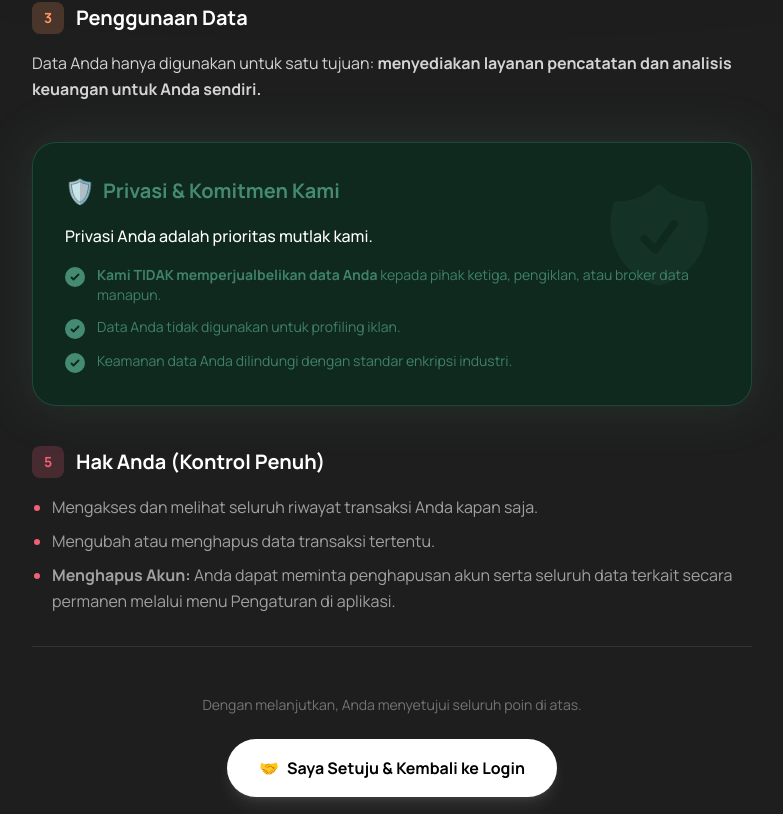
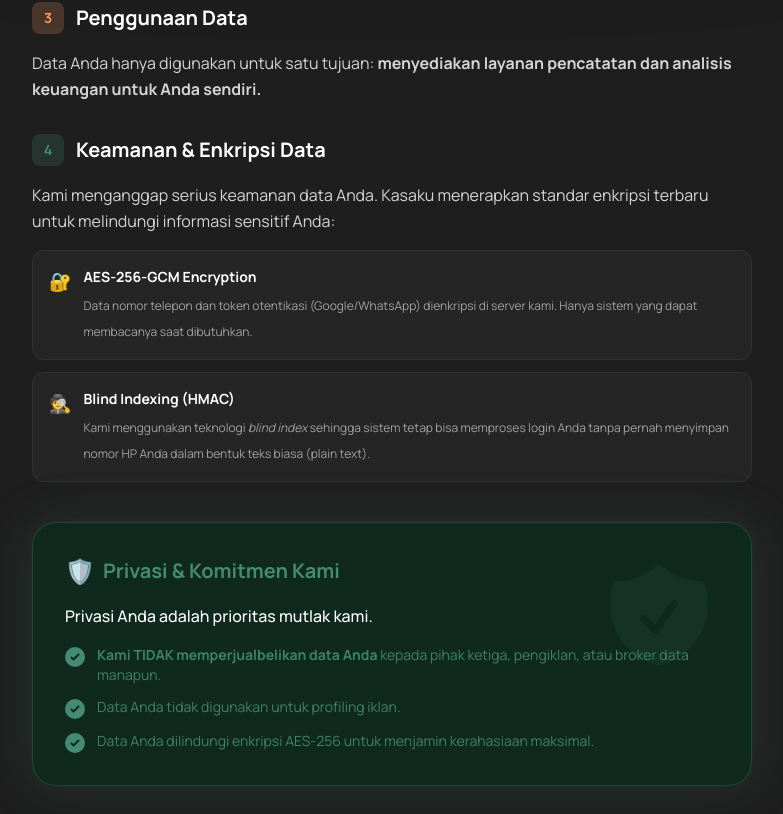
Before and after one commit to Zekkenwa/kasaku, a Next.js app: page /syarat-ketentuan in a window 1280 px wide. Shown: the part 766-1580 px from the top of the page, without its empty margins (248-1031 px from the left). Built offline with nearby package versions, Linux system fonts and the light colour scheme.

Commit message:
docs: update homepage features and terms with security information

```diff
--- a/app/syarat-ketentuan/page.tsx
+++ b/app/syarat-ketentuan/page.tsx
@@ -65,7 +65,34 @@ export default function TermsConditionsPage() {
                         </p>
                     </section>
 
-                    {/* 4. Privasi & Keamanan (Special Card) */}
+                    {/* 4. Keamanan & Enkripsi Data */}
+                    <section className="animate-fade-in-up delay-[400ms]">
+                        <h2 className="text-xl font-bold text-white mb-4 flex items-center gap-3">
+                            <span className="w-8 h-8 rounded-lg bg-brand-green/20 text-brand-green flex items-center justify-center text-sm font-bold">4</span>
+                            Keamanan & Enkripsi Data
+                        </h2>
+                        <p className="mb-4">
+                            Kami menganggap serius keamanan data Anda. Kasaku menerapkan standar enkripsi terbaru untuk melindungi informasi sensitif Anda:
+                        </p>
+                        <ul className="grid gap-3 mb-4">
+                            <li className="bg-[#252525] p-4 rounded-xl border border-white/5 flex gap-3">
+                                <span className="text-lg">🔐</span>
+                                <div>
+                                    <strong className="text-white block text-sm mb-1">AES-256-GCM Encryption</strong>
+                                    <span className="text-xs text-neutral-400">Data nomor telepon dan token otentikasi (Google/WhatsApp) dienkripsi di server kami. Hanya sistem yang dapat membacanya saat dibutuhkan.</span>
+                                </div>
+                            </li>
+                            <li className="bg-[#252525] p-4 rounded-xl border border-white/5 flex gap-3">
+                                <span className="text-lg">🕵️</span>
+                                <div>
+                                    <strong className="text-white block text-sm mb-1">Blind Indexing (HMAC)</strong>
+                                    <span className="text-xs text-neutral-400">Kami menggunakan teknologi <em>blind index</em> sehingga sistem tetap bisa memproses login Anda tanpa pernah menyimpan nomor HP Anda dalam bentuk teks biasa (plain text).</span>
+                                </div>
+                            </li>
+                        </ul>
+                    </section>
+
+                    {/* 5. Privasi & Komitmen Kami (Special Card) */}
                     <section className="animate-fade-in-up delay-500 my-10 relative group">
                         <div className="absolute inset-0 bg-brand-green/20 rounded-3xl blur-xl group-hover:bg-brand-green/30 transition-colors" />
                         <div className="relative bg-[#0F291E] p-8 rounded-3xl border border-brand-green/30 overflow-hidden">
@@ -98,16 +125,16 @@ export default function TermsConditionsPage() {
                                     <div className="w-5 h-5 rounded-full bg-brand-green flex items-center justify-center mt-0.5 shrink-0">
                                         <svg className="w-3 h-3 text-[#0F291E]" fill="none" viewBox="0 0 24 24" stroke="currentColor" strokeWidth="4"><path strokeLinecap="round" strokeLinejoin="round" d="M5 13l4 4L19 7" /></svg>
                                     </div>
-                                    <span className="text-sm text-brand-green/90">Keamanan data Anda dilindungi dengan standar enkripsi industri.</span>
+                                    <span className="text-sm text-brand-green/90">Data Anda dilindungi enkripsi AES-256 untuk menjamin kerahasiaan maksimal.</span>
                                 </li>
                             </ul>
                         </div>
                     </section>
 
-                    {/* 5. Hak Pengguna */}
+                    {/* 6. Hak Pengguna */}
                     <section className="animate-fade-in-up delay-700">
                         <h2 className="text-xl font-bold text-white mb-4 flex items-center gap-3">
-                            <span className="w-8 h-8 rounded-lg bg-brand-red/20 text-brand-red flex items-center justify-center text-sm font-bold">5</span>
+                            <span className="w-8 h-8 rounded-lg bg-brand-red/20 text-brand-red flex items-center justify-center text-sm font-bold">6</span>
                             Hak Anda (Kontrol Penuh)
                         </h2>
                         <ul className="list-disc pl-5 space-y-2 text-neutral-400 marker:text-brand-red">
--- a/components/landing/Features.tsx
+++ b/components/landing/Features.tsx
@@ -36,11 +36,11 @@ export default function Features() {
             bg: "bg-purple-400/10",
         },
         {
-            title: "Mode Gelap",
-            desc: "Tampilan nyaman di mata dengan Dark Mode yang elegan, cocok untuk rekap malam hari.",
-            icon: "🌙",
-            color: "text-neutral-200",
-            bg: "bg-neutral-700/30",
+            title: "Keamanan Berlapis",
+            desc: "Data sensitif (Nomor HP & Token) dilindungi enkripsi AES-256-GCM tingkat bank.",
+            icon: "🛡️",
+            color: "text-brand-green",
+            bg: "bg-brand-green/10",
         },
     ];
 
```
